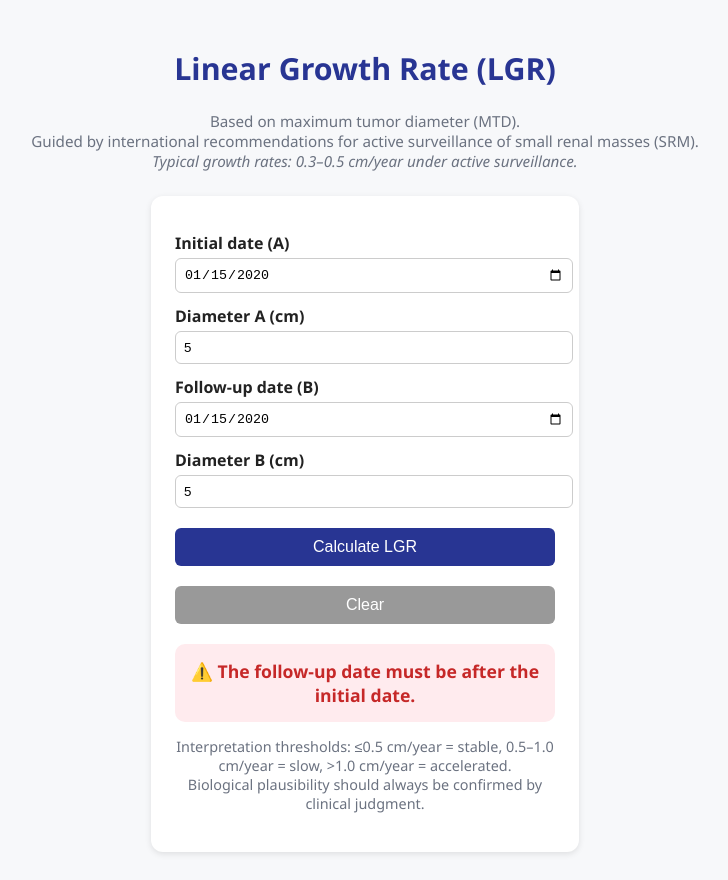
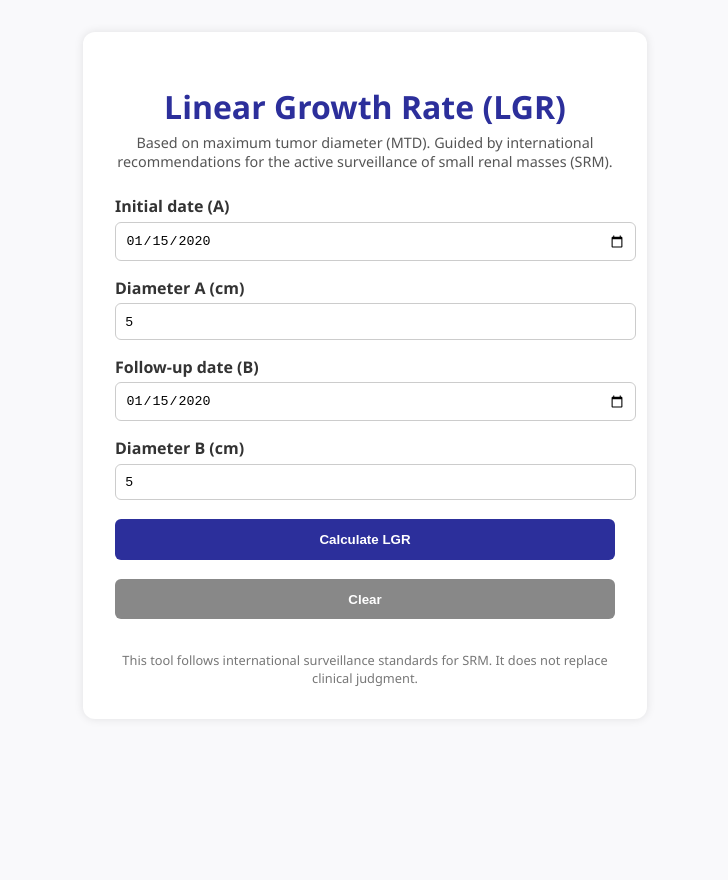
Before and after one commit to fatimaqv/srm-ratio, a plain HTML site: page index.html in a window 1280 px wide. Both pictures are taken after typing "2020-01-15", "5", "2020-01-15", "5" into the empty fields and a click on the button "Calculate LGR". Shown: the whole page, without its empty margins (275-1003 px from the left). After the commit the page ends 800 px from the top, so only its background shows below. Drawn offline with Linux system fonts and the light colour scheme.

Commit message:
Update index.html

```diff
--- a/index.html
+++ b/index.html
@@ -1,225 +1,265 @@
 <!DOCTYPE html>
 <html lang="en">
 <head>
-<meta charset="UTF-8">
-<meta name="viewport" content="width=device-width, initial-scale=1.0">
+  <meta charset="UTF-8" />
+  <meta name="viewport" content="width=device-width, initial-scale=1.0" />
   <title>Linear Growth Rate (LGR)</title>
   <style>
-  :root {
-    --primary: #283593;
-    --ok: #2e7d32;
-    --warn: #f9a825;
-    --bad: #c62828;
-    --muted: #6b7280;
-    --light-bg: #f7f8fa;
+    body {
+      font-family: "Segoe UI", Roboto, sans-serif;
+      background-color: #f9f9fb;
+      margin: 0;
+      padding: 0;
+      color: #333;
     }
-
-  body {
-    font-family: 'Segoe UI', sans-serif;
-    background: var(--light-bg);
-    color: #222;
-    display: flex;
-    flex-direction: column;
-    align-items: center;
-    padding: 20px;
+    .container {
+      max-width: 500px;
+      margin: 2rem auto;
+      padding: 2rem;
+      background: white;
+      border-radius: 12px;
+      box-shadow: 0 0 10px rgba(0,0,0,0.1);
     }
-
     h1 {
-    color: var(--primary);
-    font-size: 1.9rem;
-    margin-bottom: 0.2em;
+      text-align: center;
+      color: #2c2f9b;
+      margin-bottom: 0.3rem;
     }
-
-  .subtitle {
-    color: var(--muted);
-    font-size: 0.95rem;
-    margin-bottom: 25px;
+    p.subtitle {
+      text-align: center;
+      color: #555;
+      font-size: 0.9rem;
+      margin-top: 0;
+      margin-bottom: 1.5rem;
+    }
+    label {
+      display: block;
+      margin-top: 1rem;
+      font-weight: 600;
+    }
+    input {
+      width: 100%;
+      padding: 0.6rem;
+      margin-top: 0.3rem;
+      border: 1px solid #ccc;
+      border-radius: 6px;
+    }
+    button {
+      width: 100%;
+      padding: 0.8rem;
+      border: none;
+      border-radius: 6px;
+      color: white;
+      font-weight: 600;
+      cursor: pointer;
+      margin-top: 1.2rem;
+    }
+    .btn-primary {
+      background-color: #2c2f9b;
+    }
+    .btn-secondary {
+      background-color: #888;
+    }
+    #resultado {
+      margin-top: 1rem;
+      font-weight: bold;
       text-align: center;
     }
-
-  .card {
-    background: white;
-    padding: 24px;
-    border-radius: 12px;
-    box-shadow: 0 2px 6px rgba(0, 0, 0, 0.1);
-    width: 380px;
-  }
-
-  label {
-    font-weight: 600;
-    display: block;
-    margin-top: 12px;
-  }
-
-  input {
-    width: 100%;
-    padding: 8px;
-    border: 1px solid #ccc;
-    border-radius: 6px;
-    margin-top: 4px;
-  }
-
-  button {
-    width: 100%;
-    margin-top: 20px;
-    padding: 10px;
-    font-size: 1rem;
-    border: none;
-    border-radius: 6px;
-    cursor: pointer;
-  }
-
-  #calc {
-    background-color: var(--primary);
-    color: white;
-  }
-
-  #clear {
-    background-color: #999;
-    color: white;
-  }
-
-  .result {
-    margin-top: 20px;
-    padding: 15px;
-    border-radius: 10px;
-    font-weight: bold;
-    text-align: center;
-    font-size: 1.1rem;
-  }
-
-  .green { background: #e8f5e9; color: var(--ok); }
-  .yellow { background: #fffde7; color: var(--warn); }
-  .red { background: #ffebee; color: var(--bad); }
-
-  .note {
-    font-size: 0.9rem;
-    margin-top: 15px;
-    color: var(--muted);
-    text-align: center;
-  }
+    .verde { color: #1c8736; }
+    .amarillo { color: #d4a10c; }
+    .rojo { color: #d13a2f; }
 
     .pitfalls {
-    margin-top: 18px;
-    font-size: 0.85rem;
-    padding: 10px;
+      margin-top: 1.5rem;
+      padding: 1rem;
+      border-radius: 8px;
+      background: #f6f6f6;
+      display: none;
+    }
+    .pitfalls--danger {
+      border-left: 5px solid #d13a2f;
       background: #fff5f5;
-    border-left: 4px solid #c62828;
-    border-radius: 8px;
     }
-
-  .pitfalls ul {
-    margin: 6px 0 0 18px;
-    padding: 0;
+    .pitfalls h3 {
+      margin-top: 0;
+      color: #b01c1c;
     }
-
-  .pitfalls li {
-    margin-bottom: 4px;
+    footer {
+      text-align: center;
+      font-size: 0.8rem;
+      color: #777;
+      margin-top: 2rem;
     }
   </style>
 </head>
+
 <body>
+  <div class="container">
     <h1>Linear Growth Rate (LGR)</h1>
     <p class="subtitle">
-    Based on maximum tumor diameter (MTD).<br>
-    Guided by international recommendations for active surveillance of small renal masses (SRM).<br>
-    <em>Typical growth rates: 0.3–0.5 cm/year under active surveillance.</em>
+      Based on maximum tumor diameter (MTD). Guided by international recommendations for the
+      active surveillance of small renal masses (SRM).
     </p>
 
-  <div class="card">
-    <label for="dateA">Initial date (A)</label>
-    <input type="date" id="dateA">
+    <label for="fechaA">Initial date (A)</label>
+    <input type="date" id="fechaA" />
 
     <label for="diamA">Diameter A (cm)</label>
-    <input type="number" id="diamA" step="0.01" placeholder="e.g., 1.0">
+    <input type="number" id="diamA" step="0.1" placeholder="e.g., 1.0" />
 
-    <label for="dateB">Follow-up date (B)</label>
-    <input type="date" id="dateB">
+    <label for="fechaB">Follow-up date (B)</label>
+    <input type="date" id="fechaB" />
 
     <label for="diamB">Diameter B (cm)</label>
-    <input type="number" id="diamB" step="0.01" placeholder="e.g., 1.8">
+    <input type="number" id="diamB" step="0.1" placeholder="e.g., 1.8" />
 
-    <button id="calc">Calculate LGR</button>
-    <button id="clear">Clear</button>
+    <button class="btn-primary" onclick="calcularGR()">Calculate LGR</button>
+    <button class="btn-secondary" onclick="resetForm()">Clear</button>
 
-    <div id="result" class="result"></div>
-    <div id="pitfalls" class="pitfalls" style="display:none;">
-      ⚠️ <strong>Potential pitfalls for unrealistic growth:</strong>
-      <ul>
-        <li>Measurement variability (different slice plane or phase).</li>
-        <li>Intratumoral hemorrhage or transient inflammation.</li>
-        <li>Segmentation or registration error between studies.</li>
-      </ul>
-    </div>
-    <p class="note">
-      Interpretation thresholds: ≤0.5 cm/year = stable, 0.5–1.0 cm/year = slow, >1.0 cm/year = accelerated.<br>
-      Biological plausibility should always be confirmed by clinical judgment.
-    </p>
+    <div id="resultado"></div>
+    <div id="pitfalls" class="pitfalls"></div>
+
+    <footer>
+      This tool follows international surveillance standards for SRM. It does not replace clinical judgment.
+    </footer>
   </div>
 
+  <!-- === SCRIPT PRINCIPAL === -->
   <script>
-document.getElementById("calc").addEventListener("click", function() {
-  const dateA = new Date(document.getElementById("dateA").value);
-  const dateB = new Date(document.getElementById("dateB").value);
+    const TH_GR_VERDE = 0.3;
+    const TH_GR_AMARILLO = 0.5;
+    const TH_GR_NARANJA = 1.0;
+    const UMBRAL_ALTO_CM_ANO = TH_GR_NARANJA;
+    const UMBRAL_CORTO_DIAS = 45;
+    const UMBRAL_CORTO_GR = TH_GR_AMARILLO;
+
+    function hoyISO() {
+      const d = new Date();
+      d.setHours(0,0,0,0);
+      const y = d.getFullYear();
+      const m = String(d.getMonth()+1).padStart(2,'0');
+      const da = String(d.getDate()).padStart(2,'0');
+      return `${y}-${m}-${da}`;
+    }
+
+    function clampFechaFutura(inputEl) {
+      const max = hoyISO();
+      if (!inputEl.value) return;
+      if (inputEl.value > max) {
+        inputEl.value = max;
+        console.warn('Future date detected. Adjusted to today:', max);
+      }
+    }
+
+    function prepararFechas() {
+      const fa = document.getElementById('fechaA');
+      const fb = document.getElementById('fechaB');
+      const max = hoyISO();
+      fa.setAttribute('max', max);
+      fb.setAttribute('max', max);
+      fa.addEventListener('input', () => clampFechaFutura(fa));
+      fb.addEventListener('input', () => clampFechaFutura(fb));
+      fa.addEventListener('change', () => clampFechaFutura(fa));
+      fb.addEventListener('change', () => clampFechaFutura(fb));
+      clampFechaFutura(fa);
+      clampFechaFutura(fb);
+    }
+
+    document.addEventListener('DOMContentLoaded', prepararFechas);
+
+    function calcularGR() {
+      const faEl = document.getElementById("fechaA");
+      const fbEl = document.getElementById("fechaB");
       const A = parseFloat(document.getElementById("diamA").value);
       const B = parseFloat(document.getElementById("diamB").value);
-  const today = new Date();
 
-  const resDiv = document.getElementById("result");
-  const pitfallsDiv = document.getElementById("pitfalls");
-
-  // Validaciones
-  if (isNaN(A) || isNaN(B) || !dateA || !dateB) {
-    resDiv.className = "result red";
-    resDiv.innerHTML = "⚠️ Please fill in all fields.";
+      if (!faEl.value || !fbEl.value || isNaN(A) || isNaN(B)) {
+        alert("Please complete all fields.");
         return;
       }
 
-  if (dateB <= dateA) {
-    resDiv.className = "result red";
-    resDiv.innerHTML = "⚠️ The follow-up date must be after the initial date.";
+      const max = hoyISO();
+      if (faEl.value > max || fbEl.value > max) {
+        alert("Dates cannot be in the future.");
+        prepararFechas();
         return;
       }
 
-  if (dateB > today) {
-    resDiv.className = "result red";
-    resDiv.innerHTML = "⚠️ Future dates are not allowed.";
+      const fechaA = new Date(faEl.value);
+      const fechaB = new Date(fbEl.value);
+      const diffMs = fechaB - fechaA;
+      const dias = diffMs / (1000 * 60 * 60 * 24);
+
+      if (dias <= 0) {
+        alert("Follow-up date must be later than the initial date.");
         return;
       }
 
-  const months = (dateB - dateA) / (1000 * 60 * 60 * 24 * 30.44);
-  const LGR = ((B - A) / months) * 12;
+      const meses = dias / 30.437;
+      const GR = ((B - A) / meses) * 12;
 
-  if (isNaN(LGR) || !isFinite(LGR)) {
-    resDiv.className = "result red";
-    resDiv.innerHTML = "⚠️ Invalid data.";
+      mostrarResultado(GR, dias, meses);
+      updatePitfalls(GR, dias, meses);
+    }
+
+    function mostrarResultado(GR, dias, meses) {
+      const res = document.getElementById("resultado");
+      let color = "verde";
+      let texto = "Stable growth rate";
+      if (GR > TH_GR_VERDE && GR <= TH_GR_AMARILLO) {
+        color = "amarillo"; texto = "Slow growth (monitor)";
+      } else if (GR > TH_GR_AMARILLO && GR <= TH_GR_NARANJA) {
+        color = "rojo"; texto = "Significant growth";
+      } else if (GR > TH_GR_NARANJA) {
+        color = "rojo"; texto = "Biologically implausible growth rate";
+      }
+      res.innerHTML = `
+        <p class="${color}">LGR = ${GR.toFixed(2)} cm/year</p>
+        <p>${texto}</p>
+      `;
+    }
+
+    function updatePitfalls(GR, dias, meses) {
+      const box = document.getElementById("pitfalls");
+      if (!box) return;
+      let severity = null;
+      if (GR > UMBRAL_ALTO_CM_ANO) severity = "danger";
+      else if (dias < UMBRAL_CORTO_DIAS && GR > UMBRAL_CORTO_GR) severity = "warn";
+      if (!severity) {
+        box.style.display = "none";
+        box.className = "pitfalls";
+        box.innerHTML = "";
         return;
       }
-
-  let colorClass, interpretation;
-  pitfallsDiv.style.display = "none";
-
-  if (LGR <= 0.5) {
-    colorClass = "green";
-    interpretation = "Stable growth rate.";
-  } else if (LGR <= 1.0) {
-    colorClass = "yellow";
-    interpretation = "Slow growth (monitor).";
-  } else {
-    colorClass = "red";
-    interpretation = "Accelerated growth (reevaluate).";
-    pitfallsDiv.style.display = "block";
+      box.className = "pitfalls" + (severity === "danger" ? " pitfalls--danger" : "");
+      box.innerHTML = `
+        <h3>Clinical interpretation</h3>
+        <ul>
+          <li>The estimated rate is <strong>${severity === "danger" ? "biologically implausible" : "atypical"}</strong> for SRM under active surveillance.</li>
+          <li>A sharp increase within <strong>${dias} days</strong> (≈ ${meses.toFixed(2)} months) usually <strong>does not represent true tumor growth</strong>, but may be due to:
+            <ul>
+              <li><strong>Measurement variability</strong> (different slice plane or imaging phase).</li>
+              <li><strong>Intratumoral hemorrhage or transient inflammation.</strong></li>
+              <li><strong>Segmentation or registration error</strong> between studies.</li>
+            </ul>
+          </li>
+          <li>Review imaging methodology and confirm with a short-term follow-up if doubt persists.</li>
+        </ul>`;
+      box.style.display = "block";
     }
 
-  resDiv.className = `result ${colorClass}`;
-  resDiv.innerHTML = `LGR = ${LGR.toFixed(2)} cm/year<br>${interpretation}`;
-});
-
-document.getElementById("clear").addEventListener("click", function() {
-  ["dateA", "dateB", "diamA", "diamB"].forEach(id => document.getElementById(id).value = "");
-  document.getElementById("result").innerHTML = "";
-  document.getElementById("pitfalls").style.display = "none";
-});
+    function resetForm() {
+      document.getElementById("fechaA").value = "";
+      document.getElementById("fechaB").value = "";
+      document.getElementById("diamA").value = "";
+      document.getElementById("diamB").value = "";
+      document.getElementById("resultado").innerHTML = "";
+      const box = document.getElementById("pitfalls");
+      box.style.display = "none";
+      box.className = "pitfalls";
+      box.innerHTML = "";
+      prepararFechas();
+    }
   </script>
 </body>
 </html>
```
Lines whose indentation alone changed are shown as unchanged.
